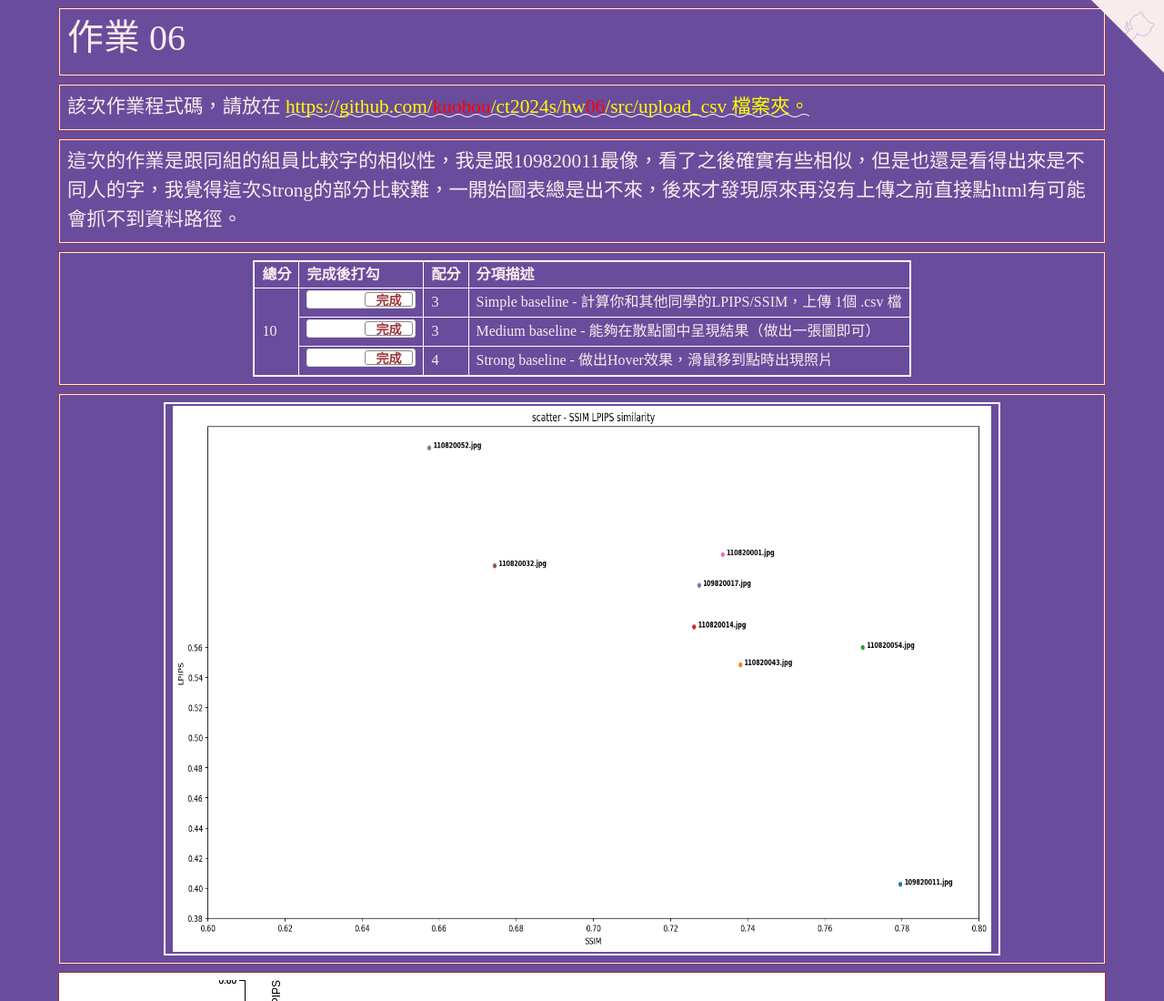
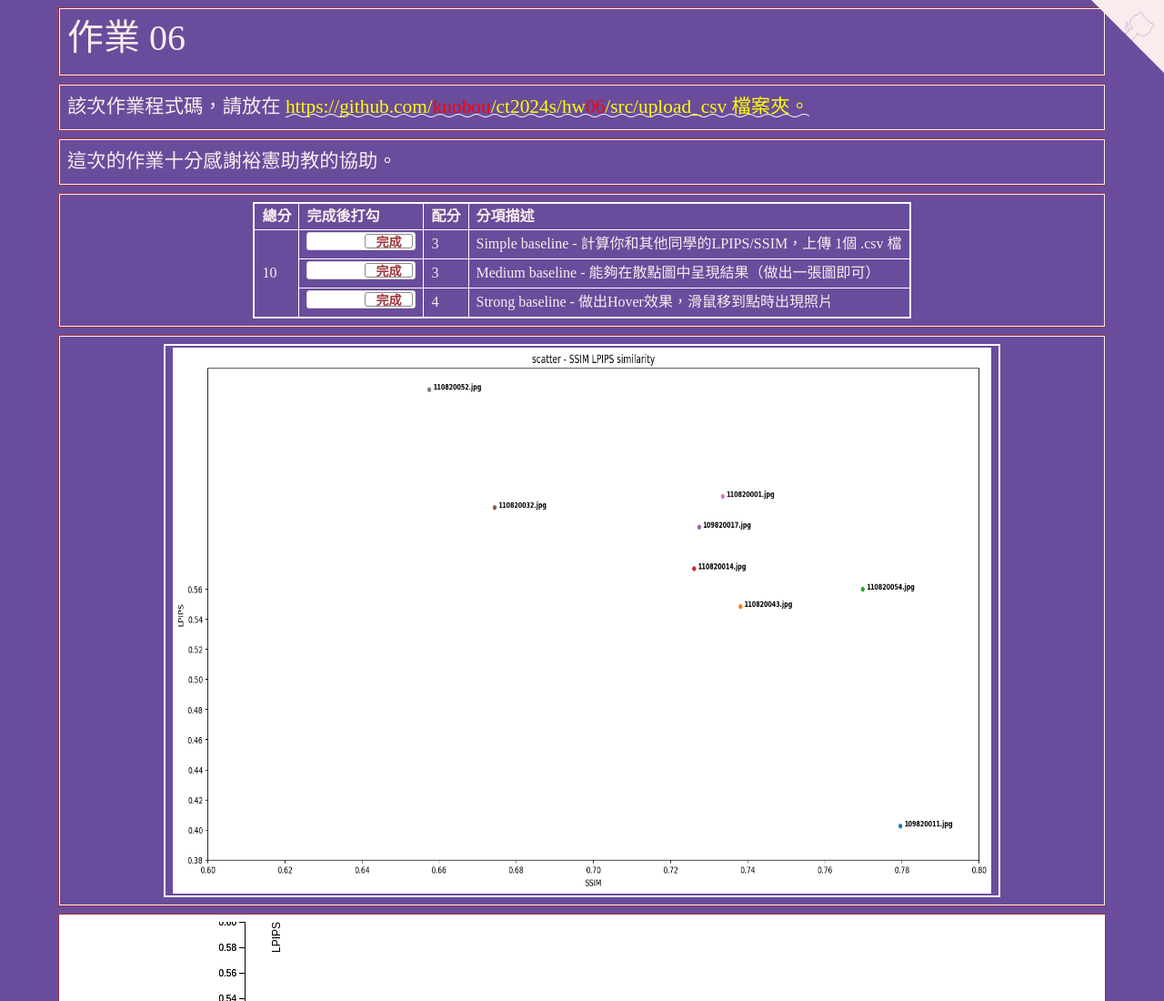
Before and after one commit to kuobou/ct2024s, a plain HTML site: page hw06/index.html in a window 1280 px wide. Shown: the top 1100 px of the page at 91% size. Drawn offline with nearby package versions, Linux system fonts and the light colour scheme; files whose address does not match are found by name.

Commit message:
Add files via upload

```diff
--- a/hw06/index.html
+++ b/hw06/index.html
@@ -186,7 +186,7 @@
   <!-- ------------------------------------------------>
   <div class="row hw12">
     <div class="col-md-12 twenty">
-      這次的作業是跟同組的組員比較字的相似性，我是跟109820011最像，看了之後確實有些相似，但是也還是看得出來是不同人的字，我覺得這次Strong的部分比較難，一開始圖表總是出不來，後來才發現原來再沒有上傳之前直接點html有可能會抓不到資料路徑。
+      這次的作業十分感謝裕憲助教的協助。
     </div>
   </div>
 
```
